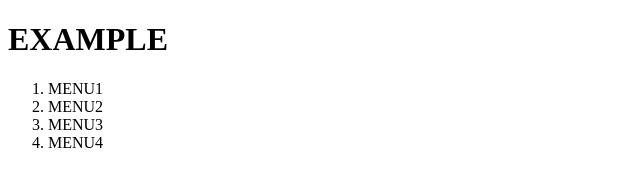
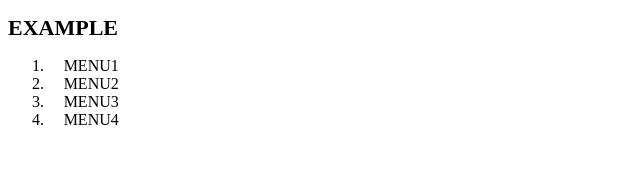
Before and after one commit to shussaa327/Confirmation1-5-3, a plain HTML site: page index.html in a window 1280 px wide. Shown: the whole page, without its empty margins (0-640 px from the left). Drawn offline with Linux system fonts and the light colour scheme.

Commit message:
[Finish] Update

```diff
--- a/index.html
+++ b/index.html
@@ -1,9 +1,9 @@
 <!DOCTYPE html>
 <html>
 <head>
-	<meta charset="utf8">
+	<meta charset="utf8"/>
 	<title>Confirmation1-5-3</title>
-	<link ref="stylesheet" href="style.css">
+	<link rel="stylesheet" href="style.css">
 </head>
 <body>
 	<header>
```
